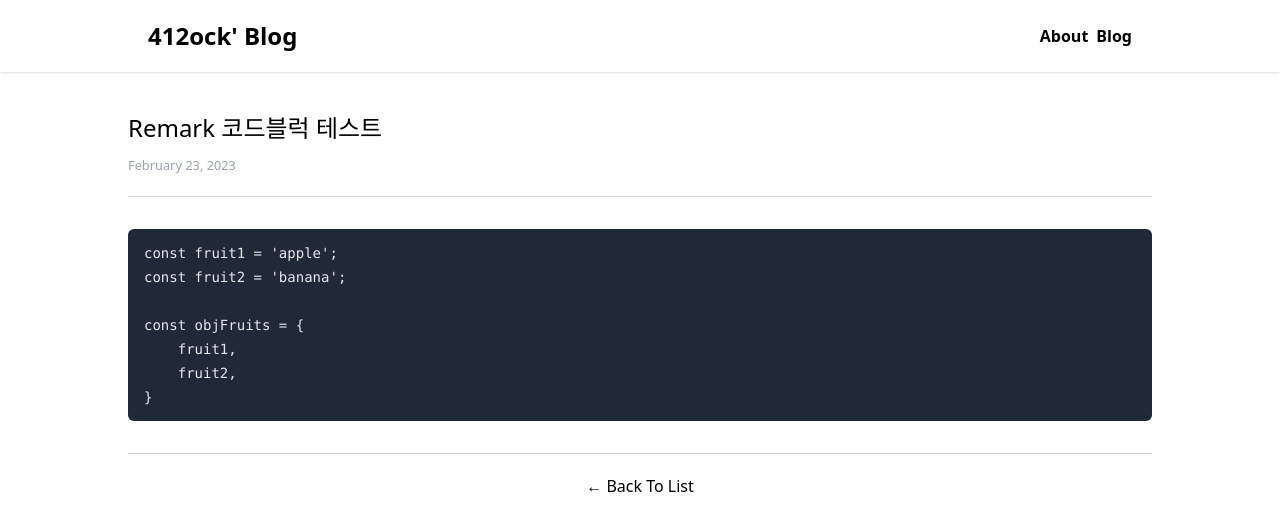
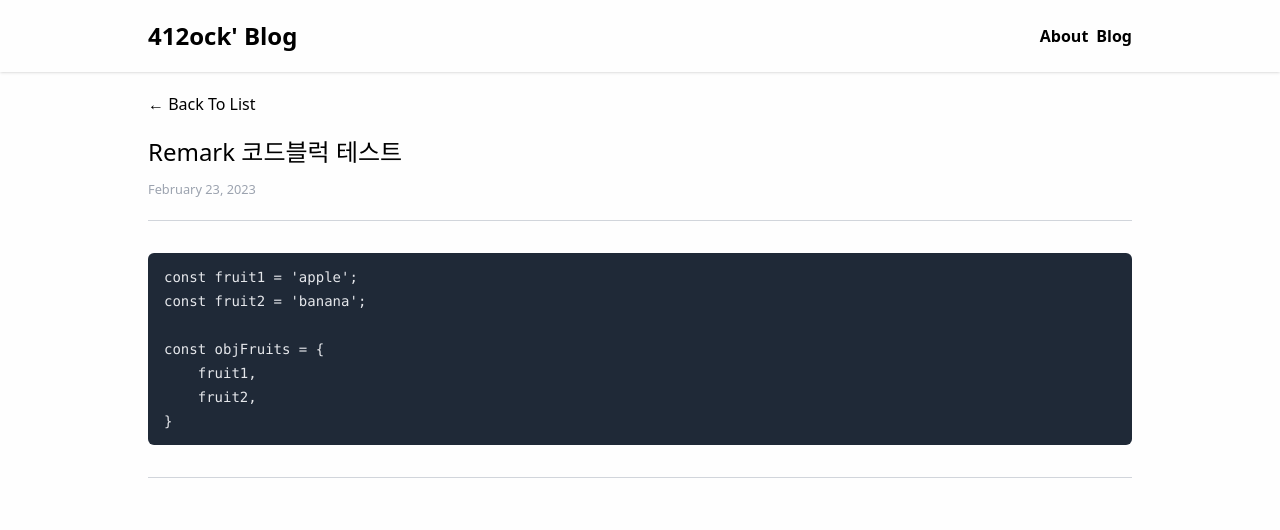
Before and after one commit to 412ock/412ock_blog, a Next.js app: page /posts/codeblock in a window 1280 px wide. Shown: the top 530 px of the page. Built offline with nearby package versions, Linux system fonts and the light colour scheme.

Commit message:
fix: 네비게이션바 포스트 라인 맞추기

```diff
--- a/src/app/posts/[id]/page.tsx
+++ b/src/app/posts/[id]/page.tsx
@@ -28,7 +28,10 @@ export default async function Post({params} : any){
 
     return (
         <>
-            <article className='w-full'>
+            <div className='w-full py-5 px-5'>
+                <Link href='/posts'>← Back To List</Link>
+            </div>
+            <article className='w-full px-5'>
                 <div className={postStyle.head}>
                     <h1 className={postStyle.title}>{postData.title}</h1>
                     <small className={postStyle.date} >
@@ -43,10 +46,6 @@ export default async function Post({params} : any){
                 </div>
             </article>
             <Comment/>
-            <div className='py-5'>
-                <Link href='/posts'>← Back To List</Link>
-            </div>
-
         </>
     )
 }
--- a/src/components/Comment.tsx
+++ b/src/components/Comment.tsx
@@ -3,7 +3,7 @@
 import React from 'react';
 
 const Comment : React.FC =  ()=>(
-    <section className='w-full'
+    <section className='w-full px-5'
         ref={(elem) => {
             if (!elem) {
                 return;
--- a/src/styles/post.module.css
+++ b/src/styles/post.module.css
@@ -14,7 +14,7 @@
     }
 
     .head {
-        @apply pt-10 pb-5 border-b border-gray-300;
+        @apply pb-5 border-b border-gray-300;
     }
 
     .title {
```
